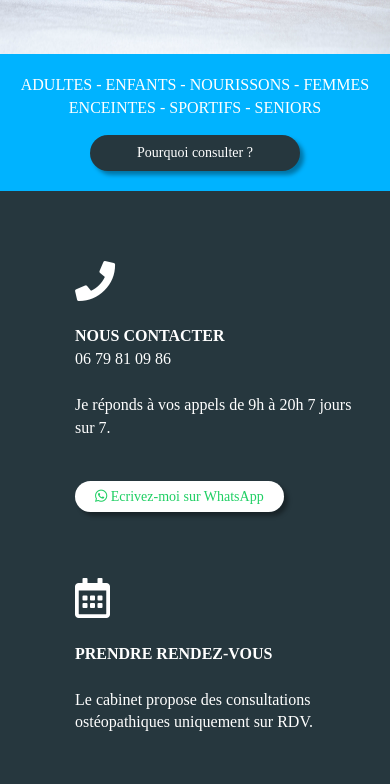
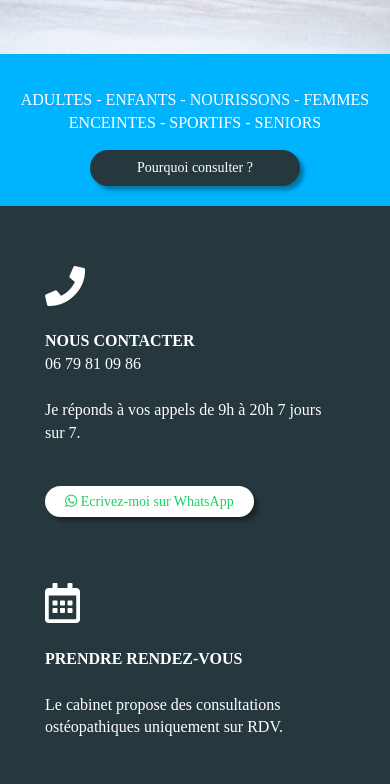
Before and after one commit to agoffette/osteo, a plain HTML site: page home.html in a window 390 px wide. Shown: the part 1840-2624 px from the top of the page. Drawn offline with nearby package versions, Linux system fonts and the light colour scheme.

Commit message:
home-mobile

```diff
--- a/home.html
+++ b/home.html
@@ -71,7 +71,7 @@ Je vous reçois à mon cabinet de Monthermé du lundi au vendredi sur rendez-vou
     </div>
 
     <div class="infos-home">
-      <div class="container">
+      <div class="container" id="container-infos">
         <div class="row" id="row-infos">
           <div class="col-xs-12 col-md-4" id="telephone">
             <p><i class="fas fa-phone" id="contact-icon"></i></p><br>
--- a/style.css
+++ b/style.css
@@ -150,6 +150,7 @@ p {
 #liste-specialites {
   font-size: 16px;
   text-align: center;
+  padding-top: 15px;
 }
 
 #pourquoi-consulter {
@@ -173,10 +174,14 @@ p {
   color: #26373E;
 }
 
+#container-infos {
+  margin: auto !important;
+}
+
 .infos-home {
   background: #26373E;
   color: white;
-  padding: 70px;
+  padding-top: 60px;
   padding-bottom: 0px;
   font-size: 16px;
 }
@@ -190,7 +195,7 @@ p {
 }
 
 #telephone, #rdv-ligne, #horaires {
-  padding-left: 20px;
+  padding-left: 60px;
   padding-bottom: 70px;
 }
 
```
